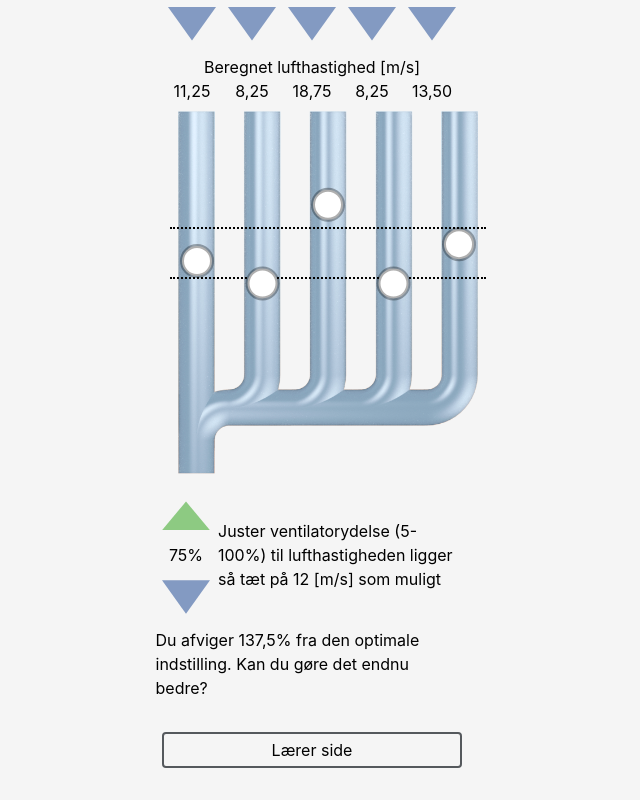
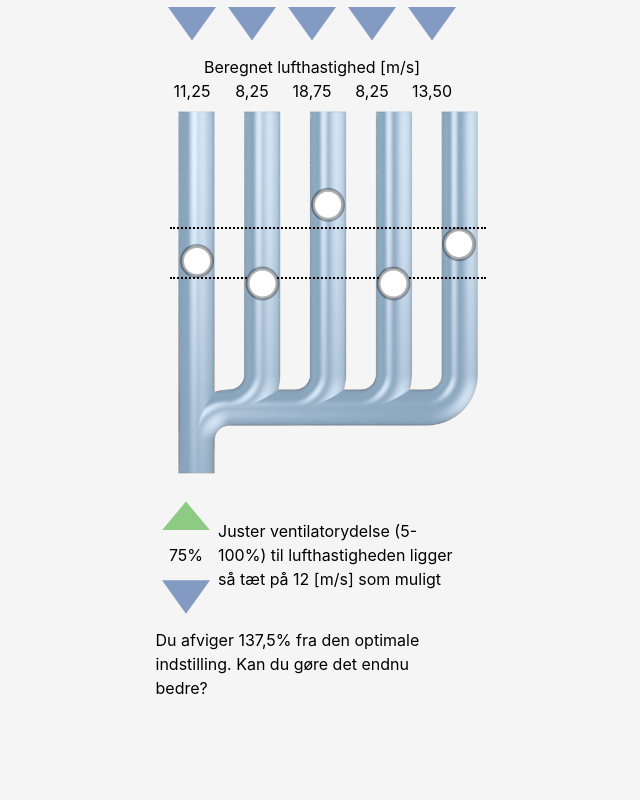
Before and after one commit to Alexander-Gronninger/CMK-vvs-app, a React (Create React App) app: page / in a window 1280 px wide. Shown: the part 211-1011 px from the top of the page, without its empty margins (328-968 px from the left). After the commit the page ends 911 px from the top, so only its background shows below. Built offline with nearby package versions, Linux system fonts and the light colour scheme.

Commit message:
remove access to teacher page

```diff
--- a/src/App.js
+++ b/src/App.js
@@ -4,7 +4,7 @@ import ContextProvider from "./context/ContextProvider";
 import ExportSettings from "./pages/ExportSettings";
 import Ref from "./pages/Ref";
 import GF2Version from "./pages/GF2Version";
-import GF2Teacher from "./pages/GF2Teacher";
+/* import GF2Teacher from "./pages/GF2Teacher"; */
 
 function App() {
   return (
@@ -13,7 +13,7 @@ function App() {
         <Route path="/" element={<GF2Version />} key="GF2Version" />
         <Route path="/export" element={<ExportSettings />} key="Export" />
         <Route path="/ref" element={<Ref />} key="Ref" />
-        <Route path="teacher" element={<GF2Teacher />} key="GF2Teacher" />
+        {/* <Route path="teacher" element={<GF2Teacher />} key="GF2Teacher" /> */}
         <Route path="/ref" element={<Ref />} key="Ref" />
         <Route path="*" element={<Navigate to="/" />} key="NotFound" />
       </Routes>
--- a/src/pages/GF2Version.js
+++ b/src/pages/GF2Version.js
@@ -9,7 +9,7 @@ import {
   calcAirspeedDifferencePercentage,
 } from "../functions/GF2Calculations";
 import GF2ScatterChart from "../components/GF2ScatterChart";
-import { Link } from "react-router-dom";
+/* import { Link } from "react-router-dom"; */
 import GF2ChartLines from "../components/GF2ChartLines";
 import NumberFormatter from "../functions/NumberFormatter";
 
@@ -87,12 +87,12 @@ const GF2Version = () => {
               % fra den optimale indstilling. Kan du gøre det endnu bedre?
             </p>
           </div>
-          <Link
+          {/* <Link
             className="m-auto block border-2 border-solid border-secondaryBG rounded p-1 col-start-1 col-end-2 text-center my-8 max-w-[300px]"
             to="/Teacher"
           >
             Lærer side
-          </Link>
+          </Link> */}
         </main>
       </>
     </>
```
